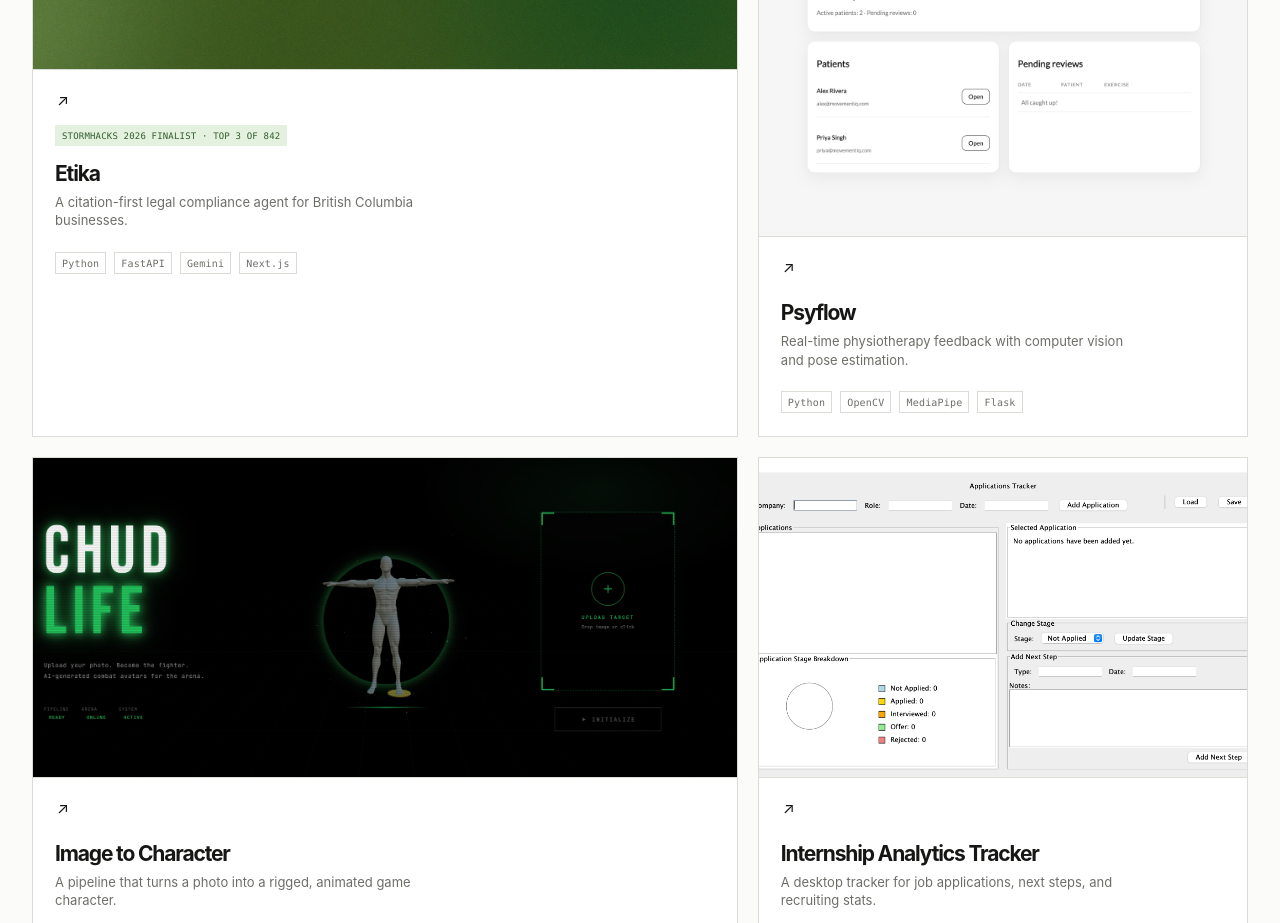
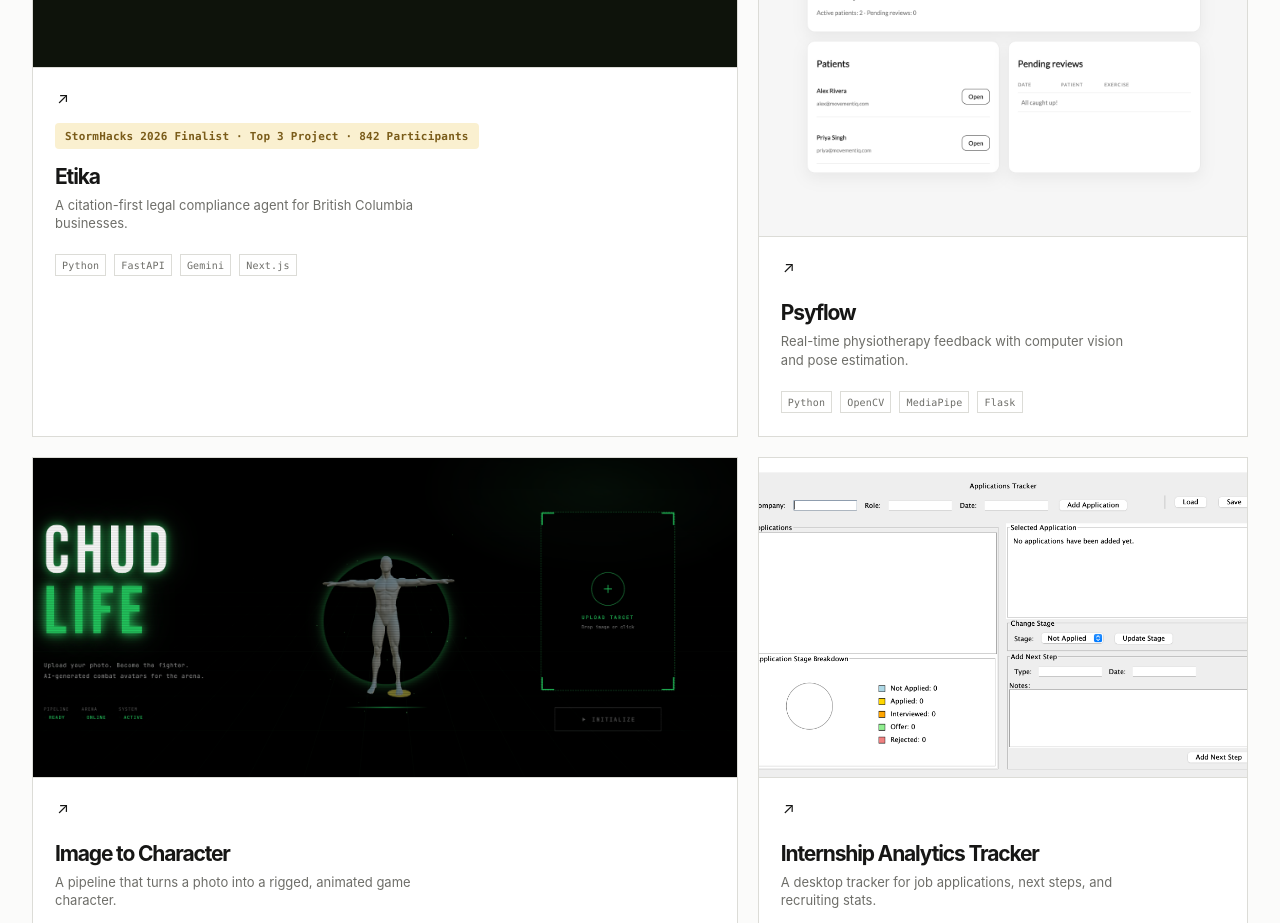
Before and after one commit to evanpengyang/personal-portfolio, a React (Vite) app: page / in a window 1280 px wide. Shown: the part 1480-2403 px from the top of the page. Built offline with nearby package versions, Linux system fonts and the light colour scheme.

Commit message:
Style award badge: gold color, larger text, remove all-caps

```diff
--- a/src/data.js
+++ b/src/data.js
@@ -10,7 +10,7 @@ export const projects = [
     title: "Etika",
     description: "A citation-first legal compliance agent for British Columbia businesses.",
     tags: ["Python", "FastAPI", "Gemini", "Next.js"],
-    award: "StormHacks 2026 finalist · Top 3 of 842",
+    award: "StormHacks 2026 Finalist · Top 3 Project · 842 Participants",
     link: "https://devpost.com/software/etika?ref_content=my-projects-tab&ref_feature=my_projects",
     linkLabel: "View on Devpost",
     detail: "Etika is a RAG-powered legal compliance agent built for British Columbia businesses. It placed in the top three out of 842 StormHacks participants after I built a retrieval system around 19 government pages, splitting them by legal section and embedding 240 chunks in TiDB with batched Gemini embeddings. Results use cosine-ranked retrieval with lexical fallback, and a post-retrieval citation check prevents the agent from attaching advice to a source chunk it did not actually retrieve.",
--- a/src/styles.css
+++ b/src/styles.css
@@ -263,8 +263,7 @@ h1 {
   width: 100%;
   color: var(--muted);
   font: 500 10px var(--mono);
-  letter-spacing: .04em;
-  text-transform: uppercase;
+  letter-spacing: .02em;
 }
 
 .quick-links a {
@@ -700,12 +699,12 @@ h1 {
 .project-award {
   display: inline-block;
   margin-top: 15px;
-  padding: 6px 7px 5px;
-  color: #315d2f;
-  background: #e5f1df;
-  font: 500 9px var(--mono);
+  padding: 7px 10px 6px;
+  color: #7a5c1a;
+  background: #faf0d0;
+  font: 600 11px var(--mono);
   letter-spacing: .02em;
-  text-transform: uppercase;
+  border-radius: 4px;
 }
 
 .project h2 {
@@ -795,7 +794,7 @@ h1 {
 
 .project-case .project-award {
   margin-top: 27px;
-  font-size: 10px;
+  font-size: 12px;
 }
 
 .project-case-summary {
```
